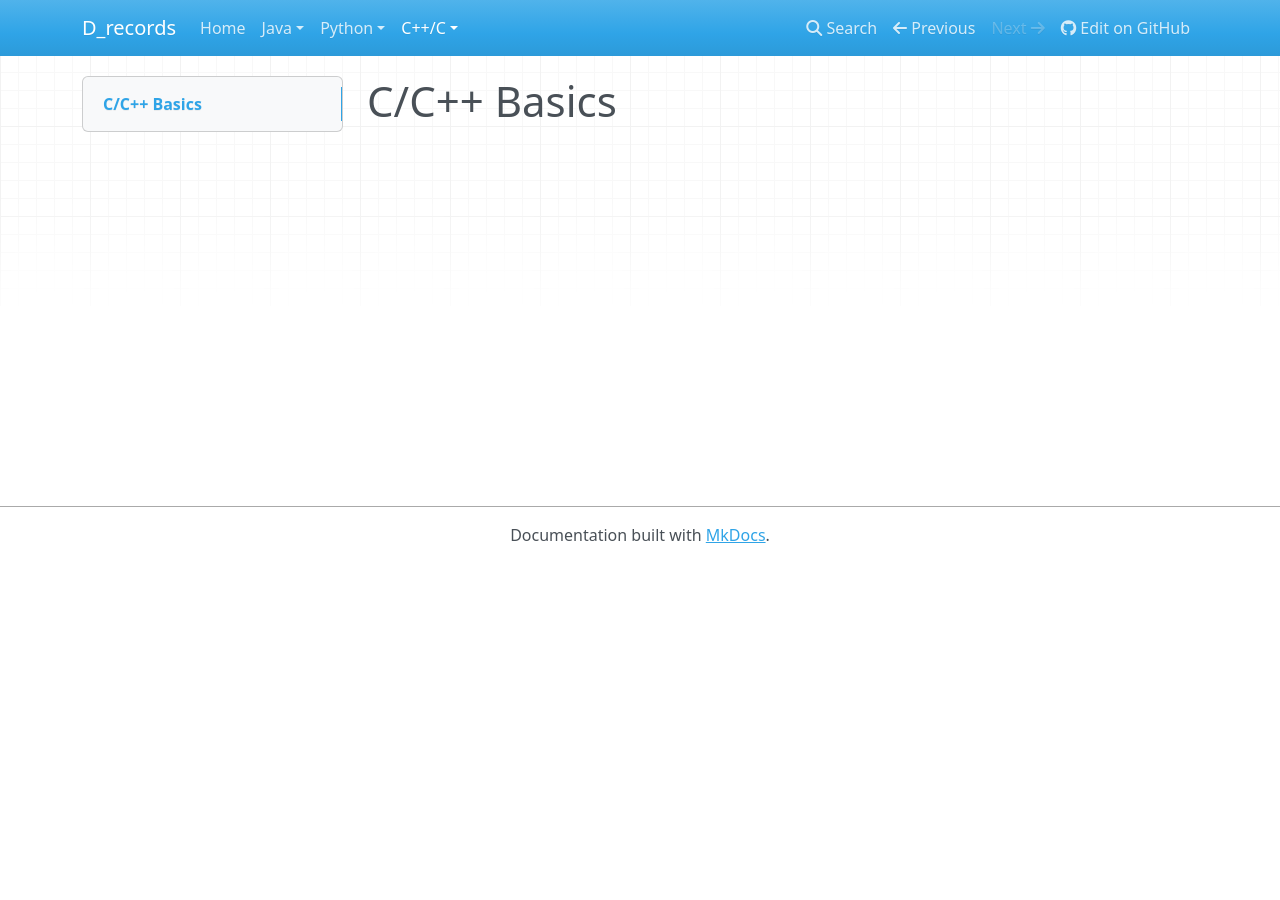
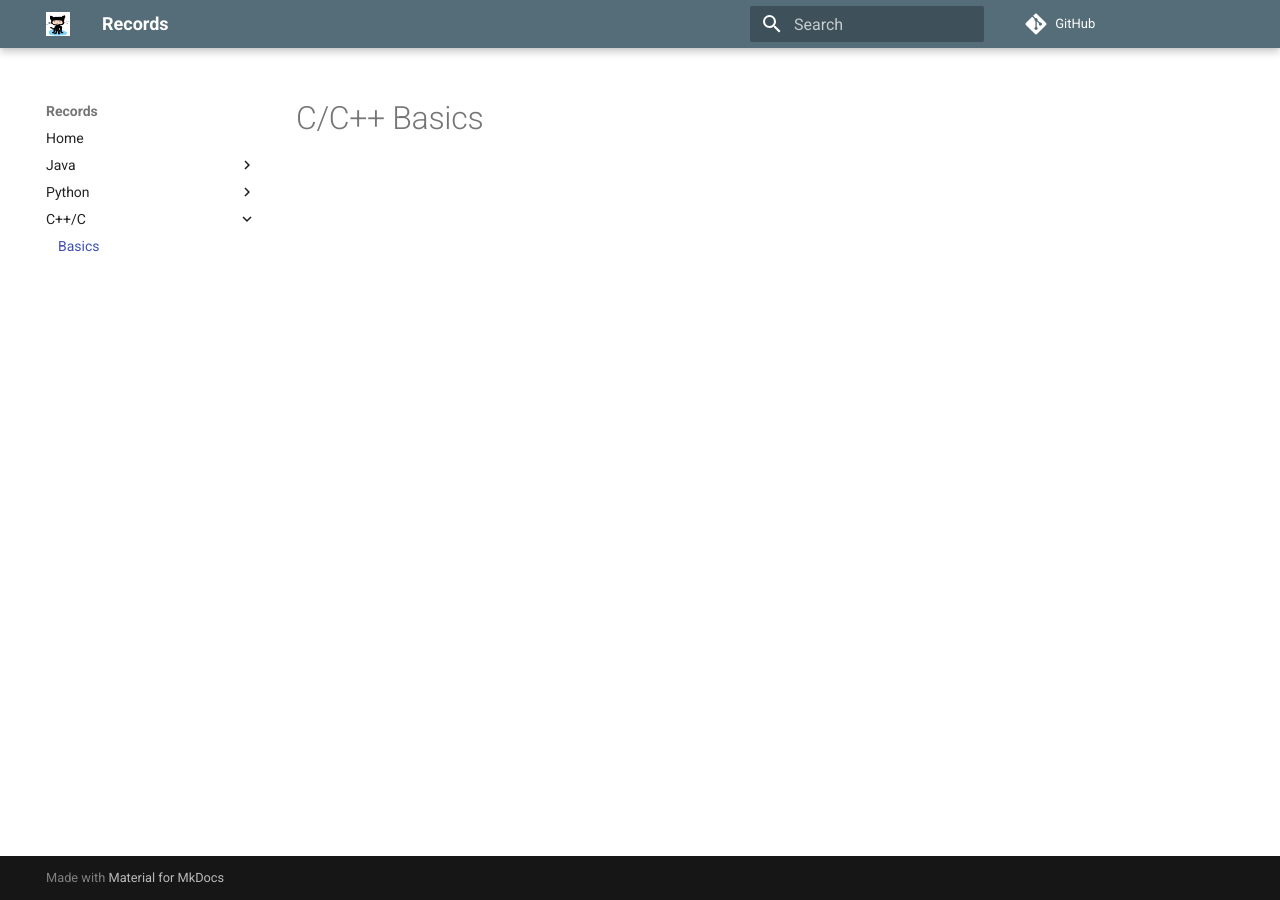
Before and after one commit to 20dzhong/20dzhong-mkdocs, an MkDocs documentation site: the page built from docs/cBasics.md, in a window 1280 px wide. Built offline with MkDocs 1.6.1 and Material for MkDocs 9.7.7, drawn with Linux system fonts in a browser that asks for light colours; nearby versions of some CDN libraries; comment, search, counter and statistics services are not loaded.

Commit message:
added material theme

```diff
--- a/mkdocs.yml
+++ b/mkdocs.yml
@@ -1,4 +1,4 @@
-site_name: D_records
+site_name: Records
 site_description: Documentation for Donovan's Programming Journey
 site_author: Donovan Zhong
 
@@ -15,3 +15,20 @@ nav:
 
   - C++/C:
     - Basics: cBasics.md
+
+theme:
+  name: 'material'
+  # Don't include MkDocs' JavaScript
+  include_search_page: false
+  search_index_only: false
+  language: en
+  feature:
+    tabs: false
+  palette:
+    primary: blue grey
+    accent: blue grey
+  font:
+    text: Roboto
+    code: Roboto Mono
+  logo: 'images/gothub.png'
+  favicon: 'images/gothub.ico'
```
Also changed, not shown: docs/images/gothub.ico (added), docs/images/gothub.png (added).
